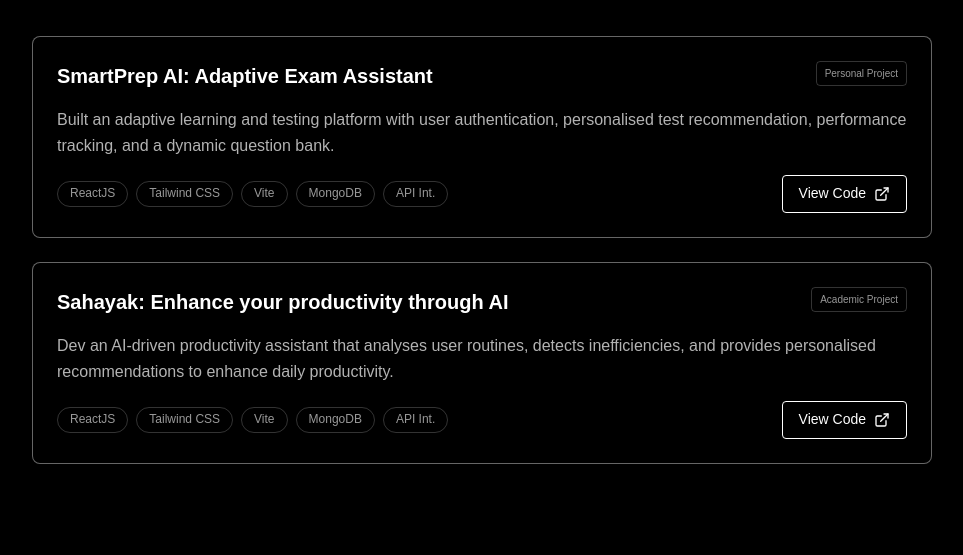
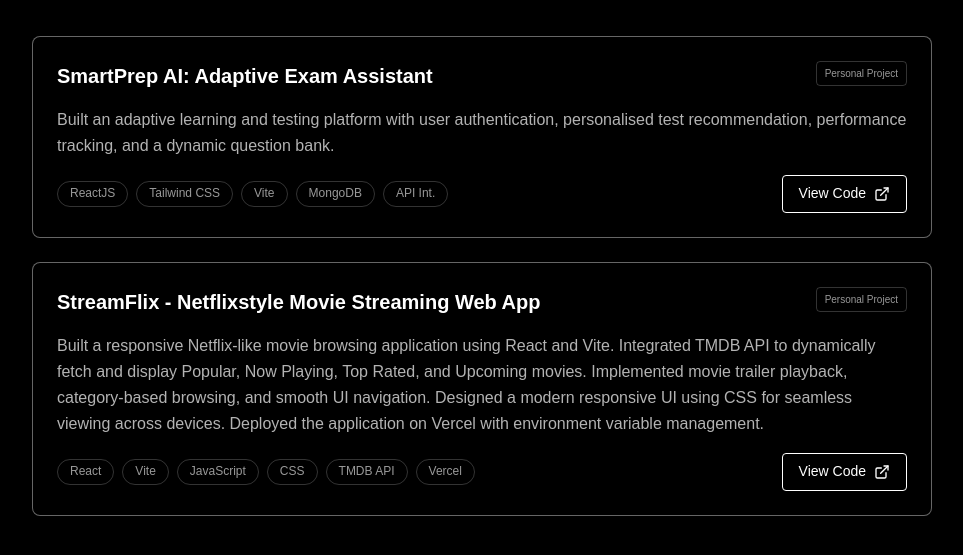
Before and after one commit to rushi-0369/portfolio, a React (Vite) app in the folder frontend/: page / in a window 1280 px wide. Shown: the part 2619-3174 px from the top of the page, without its empty margins (158-1121 px from the left). Built offline with nearby package versions, Linux system fonts and the light colour scheme.

Commit message:
Removed a project and added another

```diff
--- a/frontend/src/components/Projects.jsx
+++ b/frontend/src/components/Projects.jsx
@@ -73,26 +73,31 @@ const Projects = ({ darkMode, projectsRef }) => {
             <div className="project-card-header">
               <div className="project-title-row">
                 <h3 className="project-title">
-                  Sahayak: Enhance your productivity through AI
+                  StreamFlix - Netflixstyle Movie Streaming Web App
                 </h3>
                 <svg className="star"></svg>
               </div>
-              <span className="featured">Academic Project</span>
+              <span className="featured">Personal Project</span>
             </div>
             <p className="description">
-              Dev an AI-driven productivity assistant that analyses user
-              routines, detects inefficiencies, and provides personalised
-              recommendations to enhance daily productivity.
+              Built a responsive Netflix-like movie browsing application using
+              React and Vite. Integrated TMDB API to dynamically fetch and
+              display Popular, Now Playing, Top Rated, and Upcoming movies.
+              Implemented movie trailer playback, category-based browsing, and
+              smooth UI navigation. Designed a modern responsive UI using CSS
+              for seamless viewing across devices. Deployed the application on
+              Vercel with environment variable management.
             </p>
             <div className="project-link">
               <div className="keywords">
-                <span className="keyword">ReactJS</span>
-                <span className="keyword">Tailwind CSS</span>
+                <span className="keyword">React</span>
                 <span className="keyword">Vite</span>
-                <span className="keyword">MongoDB</span>
-                <span className="keyword">API Int.</span>
+                <span className="keyword">JavaScript</span>
+                <span className="keyword">CSS</span>
+                <span className="keyword">TMDB API</span>
+                <span className="keyword">Vercel</span>
               </div>
-              <a href="" target="_blank" className="link">
+              <a href="https://github.com/rushi-0369/streamflix/" target="_blank" className="link">
                 <span className="view-code">View Code</span>
                 <svg
                   xmlns="http://www.w3.org/2000/svg"
```
